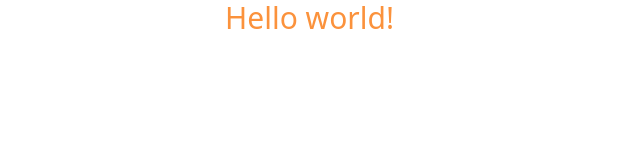
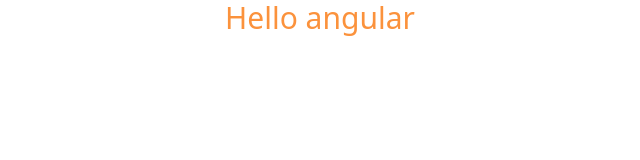
Before and after one commit to Roman123-game/angular, an Angular app: page / in a window 1280 px wide. Shown: the top 160 px of the page, without its empty margins (319-959 px from the left). Built offline with nearby package versions, Linux system fonts and the light colour scheme.

Commit message:
update app.component.html and app.component.ts

```diff
--- a/src/app/app.component.html
+++ b/src/app/app.component.html
@@ -1,3 +1,3 @@
 <h1 class="text-3xl font-italic m-auto w-48 text-orange-400">
-  Hello world!
+{{title}}
 </h1>
--- a/src/app/app.component.ts
+++ b/src/app/app.component.ts
@@ -6,5 +6,5 @@
   styleUrls: ['./app.component.css']
 })
 export class AppComponent {
-  title = 'angular';
+  title = 'Hello angular';
 }
```
